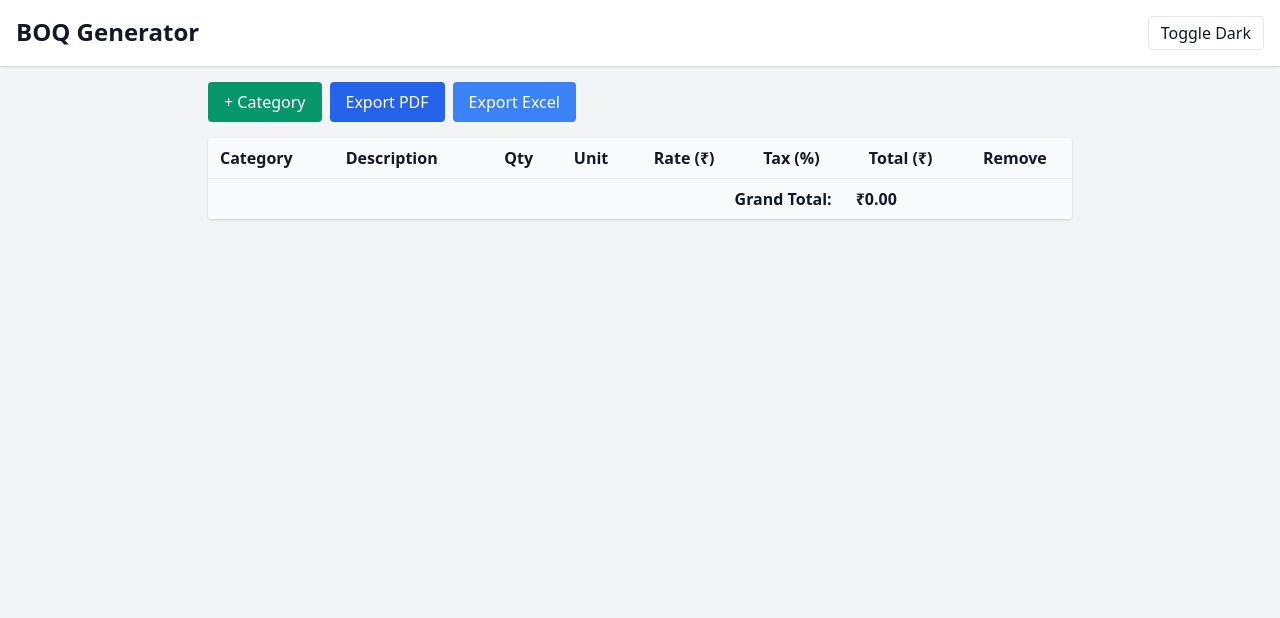
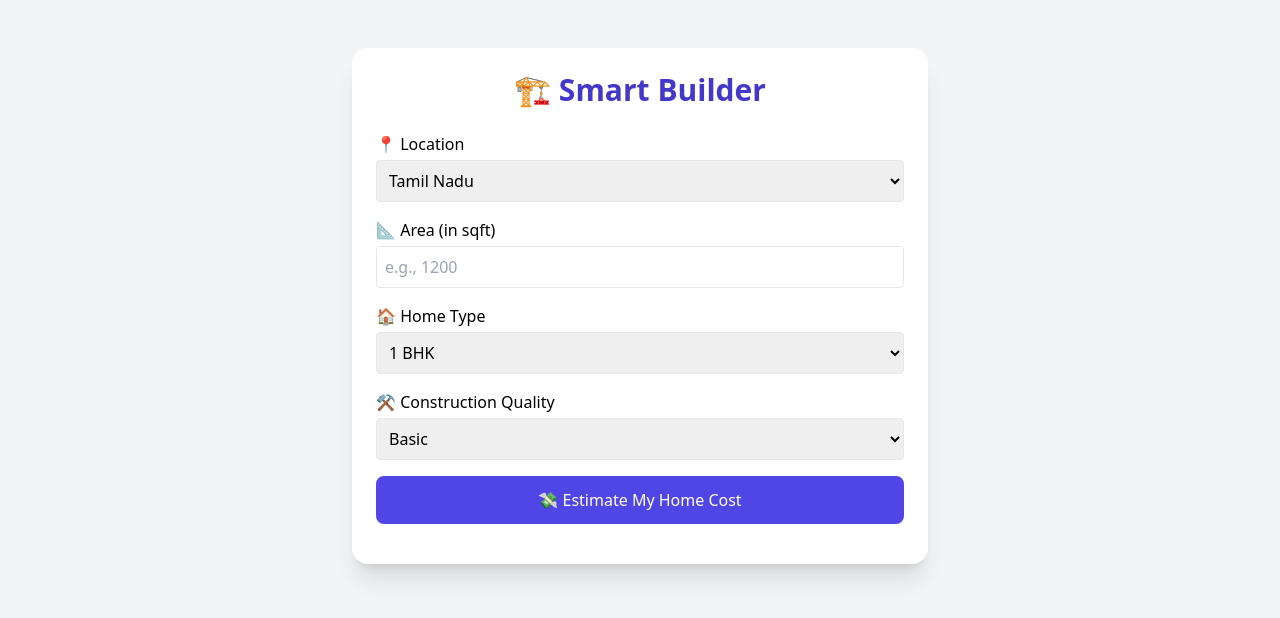
Before and after one commit to Kavin665/Smart-Builder-, a plain HTML site: page index.html in a window 1280 px wide. Drawn offline with nearby package versions, Linux system fonts and the light colour scheme.

Commit message:
Update index.html

```diff
--- a/index.html
+++ b/index.html
@@ -1,54 +1,70 @@
 <!DOCTYPE html>
 <html lang="en">
 <head>
-  <meta charset="UTF-8" />
-  <meta name="viewport" content="width=device-width, initial-scale=1.0"/>
-  <title>Smart Builder – BOQ Generator</title>
-  <link href="https://cdn.jsdelivr.net/npm/tailwindcss@2.2.19/dist/tailwind.min.css" rel="stylesheet">
-  <link href="style.css" rel="stylesheet">
+  <meta charset="UTF-8">
+  <title>Smart Builder – Home Estimator</title>
+  <script src="https://cdn.tailwindcss.com"></script>
 </head>
-<body class="bg-gray-100 text-gray-900 dark:bg-gray-800 dark:text-gray-100">
-  <header class="p-4 bg-white dark:bg-gray-900 shadow flex justify-between">
-    <h1 class="text-2xl font-bold">BOQ Generator</h1>
-    <button id="dark-mode-toggle" class="px-3 py-1 border rounded">Toggle Dark</button>
-  </header>
-  <main class="p-4 max-w-4xl mx-auto">
-    <div class="flex space-x-2 mb-4">
-      <button id="add-category" class="bg-green-600 text-white px-4 py-2 rounded">+ Category</button>
-      <button id="export-pdf" class="bg-blue-600 text-white px-4 py-2 rounded">Export PDF</button>
-      <button id="export-xlsx" class="bg-blue-500 text-white px-4 py-2 rounded">Export Excel</button>
+<body class="bg-gray-100 font-sans">
+  <div class="max-w-xl mx-auto p-6 bg-white rounded-2xl shadow-xl mt-12">
+    <h1 class="text-3xl font-bold text-center mb-6 text-indigo-700">🏗️ Smart Builder</h1>
+
+    <div class="space-y-4">
+      <div>
+        <label class="block mb-1 font-medium">📍 Location</label>
+        <select id="location" class="w-full p-2 border rounded">
+          <option value="TN">Tamil Nadu</option>
+        </select>
+      </div>
+
+      <div>
+        <label class="block mb-1 font-medium">📐 Area (in sqft)</label>
+        <input type="number" id="area" placeholder="e.g., 1200" class="w-full p-2 border rounded" />
+      </div>
+
+      <div>
+        <label class="block mb-1 font-medium">🏠 Home Type</label>
+        <select id="type" class="w-full p-2 border rounded">
+          <option value="1BHK">1 BHK</option>
+          <option value="2BHK">2 BHK</option>
+          <option value="3BHK">3 BHK</option>
+        </select>
+      </div>
+
+      <div>
+        <label class="block mb-1 font-medium">⚒️ Construction Quality</label>
+        <select id="quality" class="w-full p-2 border rounded">
+          <option value="basic">Basic</option>
+          <option value="standard">Standard</option>
+          <option value="premium">Premium</option>
+        </select>
+      </div>
+
+      <button onclick="calculateEstimate()" class="w-full bg-indigo-600 text-white p-3 rounded-lg hover:bg-indigo-700 transition">
+        💸 Estimate My Home Cost
+      </button>
+
+      <div id="result" class="text-xl font-bold text-center text-green-600 mt-4"></div>
     </div>
-    <div id="boq-container" class="overflow-x-auto bg-white dark:bg-gray-900 rounded shadow">
-      <table class="min-w-full divide-y divide-gray-200 dark:divide-gray-700">
-        <thead class="bg-gray-50 dark:bg-gray-800">
-          <tr>
-            <th class="px-3 py-2 text-left">Category</th>
-            <th class="px-3 py-2 text-left">Description</th>
-            <th class="px-3 py-2">Qty</th>
-            <th class="px-3 py-2">Unit</th>
-            <th class="px-3 py-2">Rate (₹)</th>
-            <th class="px-3 py-2">Tax (%)</th>
-            <th class="px-3 py-2">Total (₹)</th>
-            <th class="px-3 py-2">Remove</th>
-          </tr>
-        </thead>
-        <tbody id="boq-body" class="divide-y divide-gray-200 dark:divide-gray-700">
-          <!-- Dynamic rows here -->
-        </tbody>
-        <tfoot class="bg-gray-50 dark:bg-gray-800">
-          <tr>
-            <td colspan="6" class="px-3 py-2 font-semibold text-right">Grand Total:</td>
-            <td class="px-3 py-2 font-bold">₹<span id="grand-total">0.00</span></td>
-            <td></td>
-          </tr>
-        </tfoot>
-      </table>
-    </div>
-  </main>
-  <!-- Dependencies -->
-  <script src="https://cdn.jsdelivr.net/npm/jspdf@2.5.1/dist/jspdf.umd.min.js"></script>
-  <script src="https://cdn.jsdelivr.net/npm/html2canvas@1.4.1/dist/html2canvas.min.js"></script>
-  <script src="https://cdn.jsdelivr.net/npm/xlsx@0.18.5/dist/xlsx.full.min.js"></script>
-  <script src="script.js"></script>
+  </div>
+
+  <script>
+    function calculateEstimate() {
+      const area = parseFloat(document.getElementById('area').value);
+      const quality = document.getElementById('quality').value;
+
+      let rate = 0;
+      if (quality === 'basic') rate = 1400;
+      else if (quality === 'standard') rate = 1700;
+      else if (quality === 'premium') rate = 2000;
+
+      if (!isNaN(area)) {
+        const cost = area * rate;
+        document.getElementById('result').innerText = `Estimated Cost: ₹${cost.toLocaleString()}`;
+      } else {
+        document.getElementById('result').innerText = `Enter a valid area.`;
+      }
+    }
+  </script>
 </body>
 </html>
```
